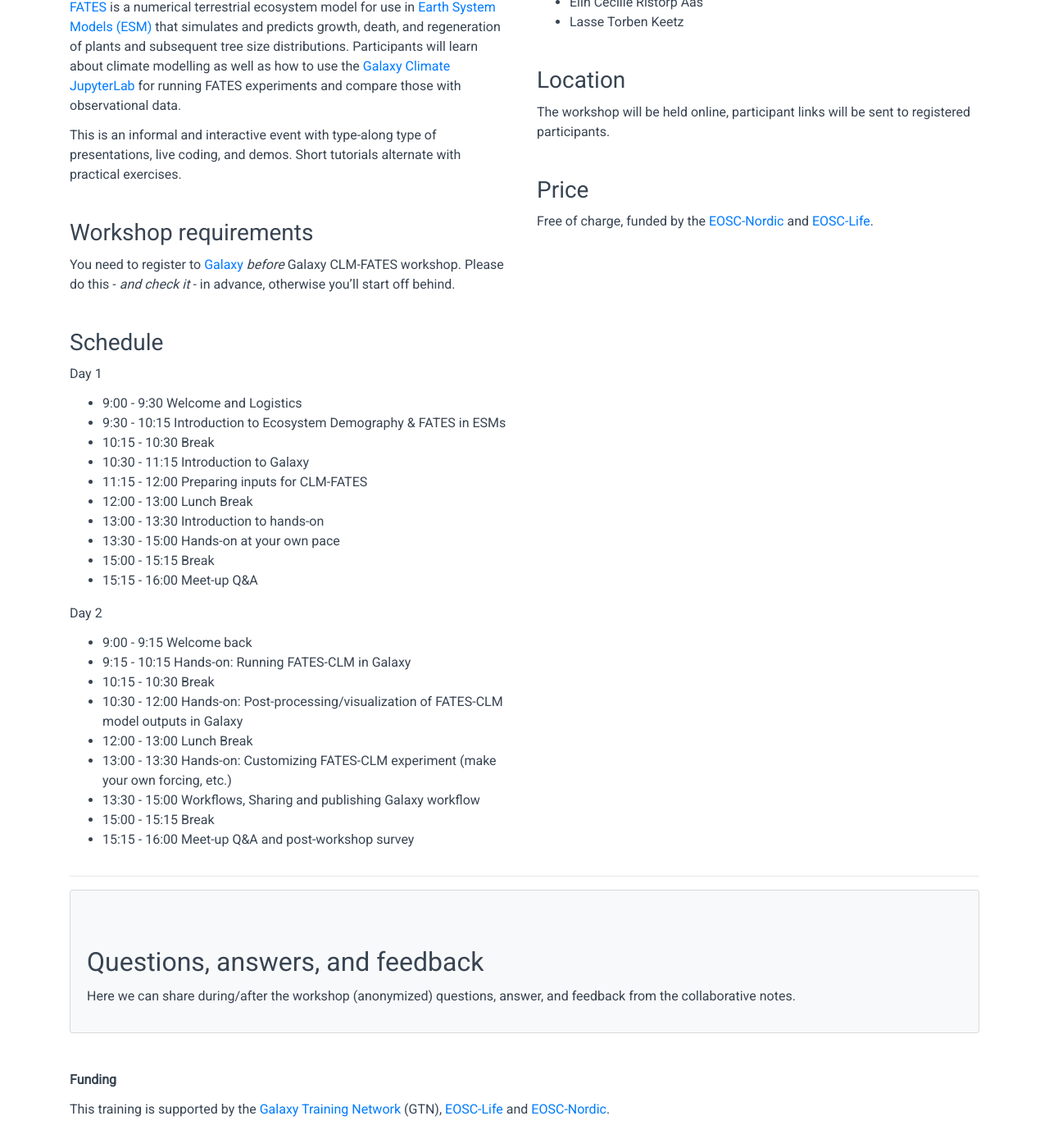
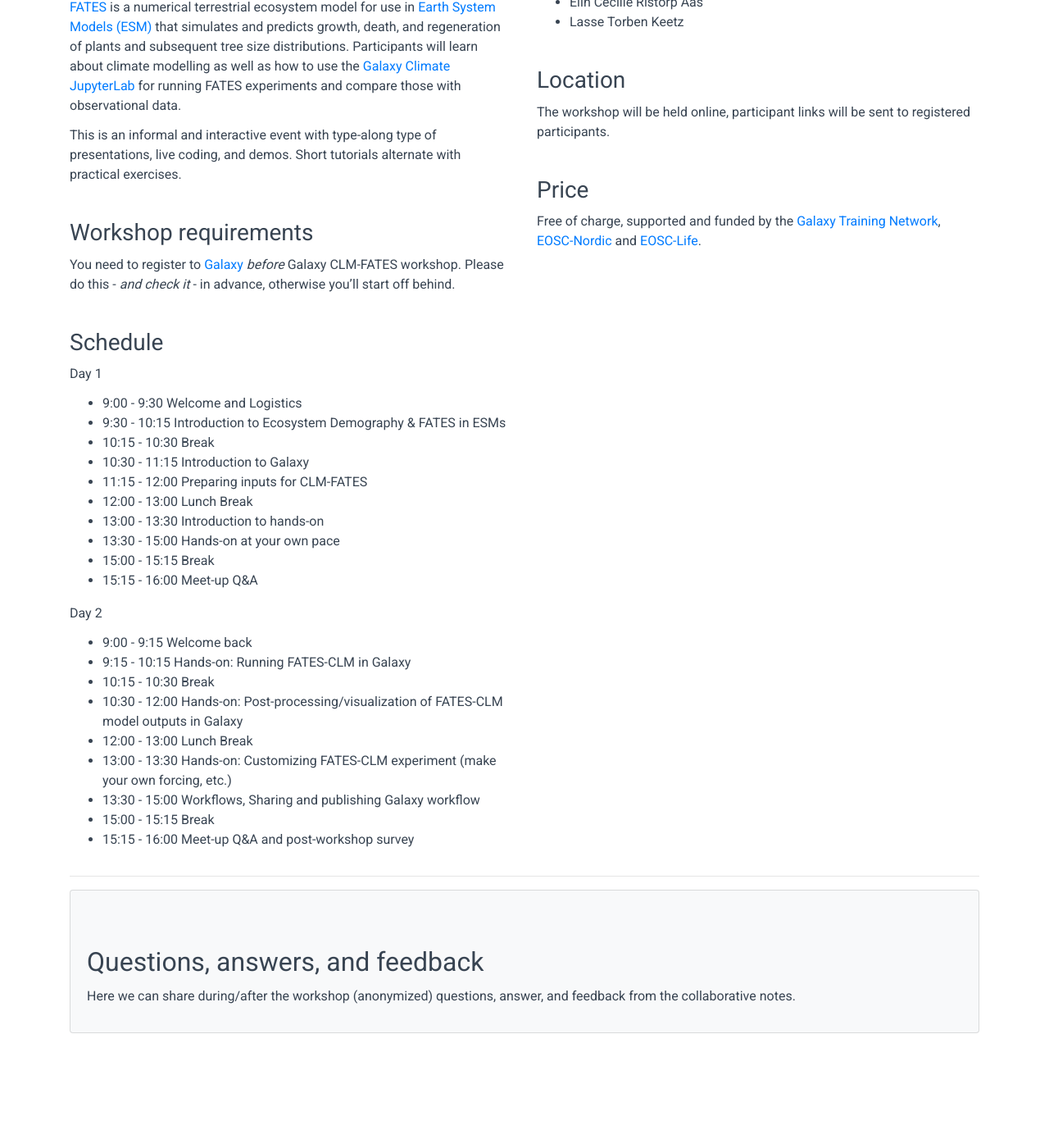
Before and after one commit to NordicESMhub/2020-10-26-galaxy-fates, a Jekyll site: the page built from index.md, in a window 1280 px wide and 1400 px high, scrolled down 715 px. Shown: the whole window at 82% size. Built offline with Jekyll 4.4.1, drawn with Linux system fonts in a browser that asks for light colours; comment, search, counter and statistics services are not loaded; after the commit the page ends 2075 px from its top, so only the background shows below that.

Commit message:
fix funding section

```diff
--- a/_layouts/master.html
+++ b/_layouts/master.html
@@ -56,19 +56,6 @@
         </div>
       </div>
 
-      <div class="row top-buffer">
-
-        <div class="col-lg">
-          <p>
-            <strong>Funding</strong>
-          </p>
-          <p>
-            This training is supported by the
-            <a href="https://galaxyproject.org/teach/gtn/" target="_blank">Galaxy Training Network</a> (GTN), <a href="https://www.eosc-life.eu/" target="_blank">EOSC-Life</a> and <a href="https://www.eosc-nordic.eu/" target="_blank">EOSC-Nordic</a>.
-          </p>
-        </div>
-
-      </div>
     </div>
 
     <!-- optional javascript for bootstrap -->
```
Also changed, not shown: right_column.md (+1 -1 lines).
